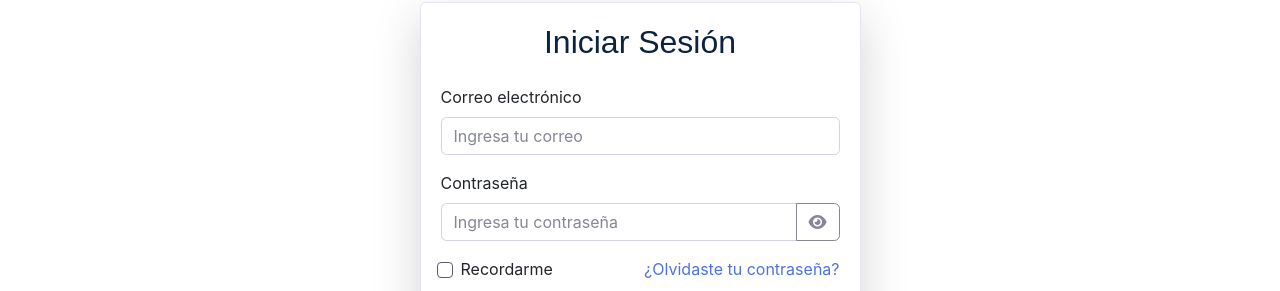
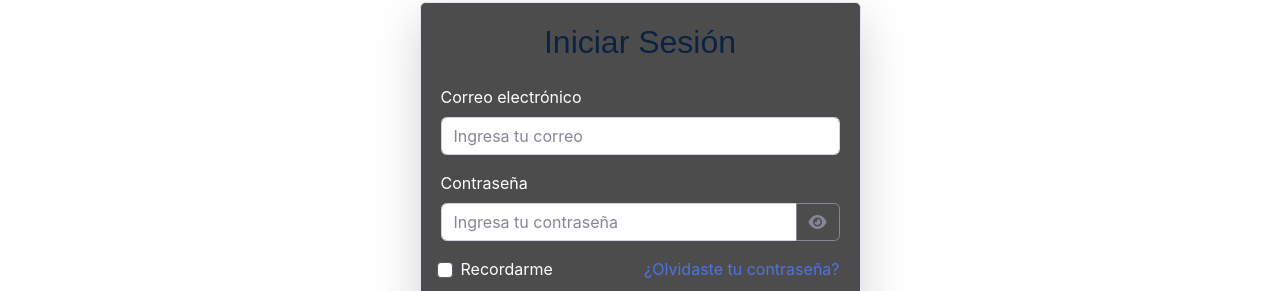
Before and after one commit to CrisBelDev/bicentenario_frontend, a React (Vite) app: page /login in a window 1280 px wide. Shown: the part 132-423 px from the top of the page. Built offline with nearby package versions, Linux system fonts and the light colour scheme; no server answers.

Commit message:
modificando los estilos css

```diff
--- a/src/assets/css/misestilos.css
+++ b/src/assets/css/misestilos.css
@@ -83,3 +83,51 @@
 ol {
 	list-style-type: disc;
 }
+
+.fondo {
+	background-image: url("img/home.png");
+	background-size: cover;
+	background-position: center;
+	background-repeat: no-repeat;
+}
+
+.card {
+	background: rgba(0, 0, 0, 0.7); /* Fondo negro semitransparente */
+	color: white; /* Texto en blanco para contraste */
+	border-radius: 10px; /* Bordes redondeados */
+	backdrop-filter: blur(10px); /* Efecto de desenfoque */
+	box-shadow: 0px 4px 10px rgba(0, 0, 0, 0.5); /* Sombra para dar profundidad */
+}
+
+.card-title {
+	color: #ffffff; /* Asegura que el título sea blanco */
+}
+
+.card-footer {
+	background: rgba(0, 0, 0, 0.5); /* Un footer ligeramente más oscuro */
+	border-top: 1px solid rgba(255, 255, 255, 0.2);
+}
+
+.form-control {
+	background: rgba(
+		255,
+		255,
+		255,
+		0.1
+	); /* Campos con un poco de transparencia */
+	color: white;
+	border: none;
+}
+
+.form-control::placeholder {
+	color: rgba(255, 255, 255, 0.7); /* Color más tenue para los placeholders */
+}
+
+.btn-primary {
+	background-color: #007bff; /* Azul de Bootstrap */
+	border: none;
+}
+
+.btn-primary:hover {
+	background-color: #0056b3;
+}
--- a/src/components/administrador/LoginAdmin.jsx
+++ b/src/components/administrador/LoginAdmin.jsx
@@ -46,7 +46,7 @@ const LoginAdmin = () => {
 	};
 
 	return (
-		<section className="h-100 d-flex justify-content-center align-items-center bg-light vh-100">
+		<section className="fondo  h-100 d-flex justify-content-center align-items-center bg-light vh-100">
 			<div className="container">
 				<div className="row justify-content-center">
 					<div className="col-xxl-4 col-xl-5 col-lg-5 col-md-7 col-sm-9">
```
Also changed, not shown: src/assets/css/sb-admin-2.css.
